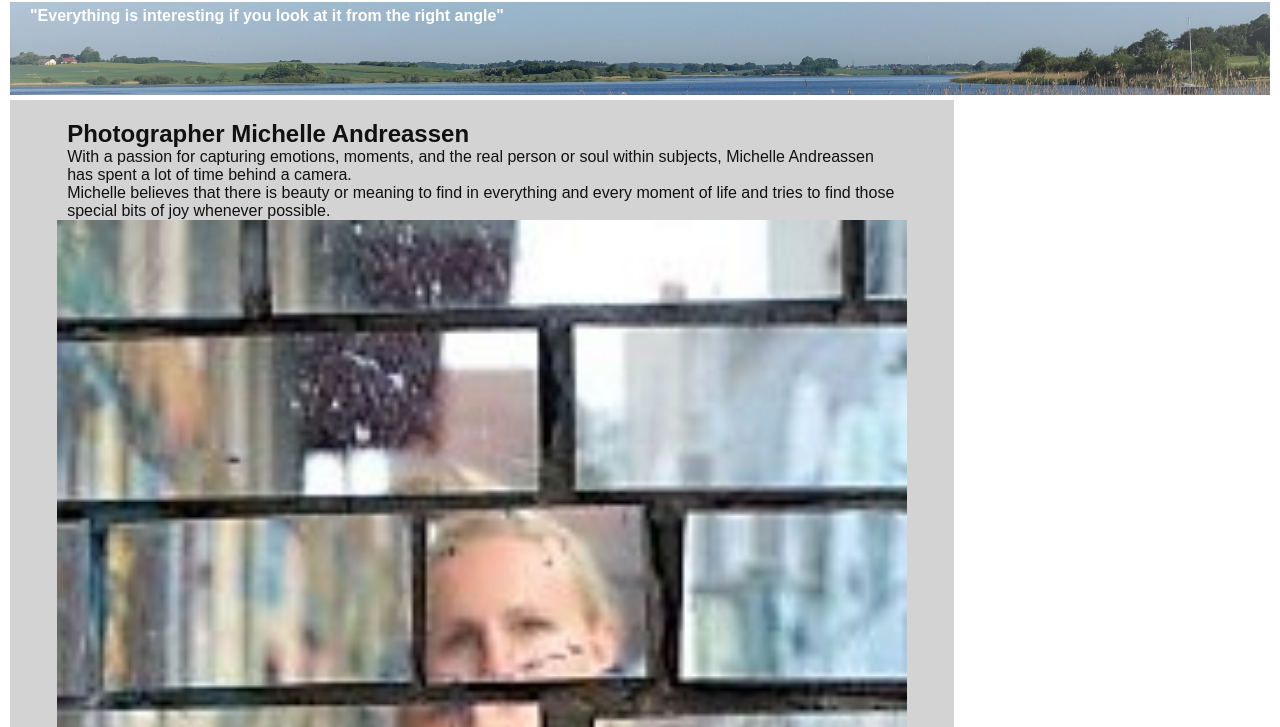
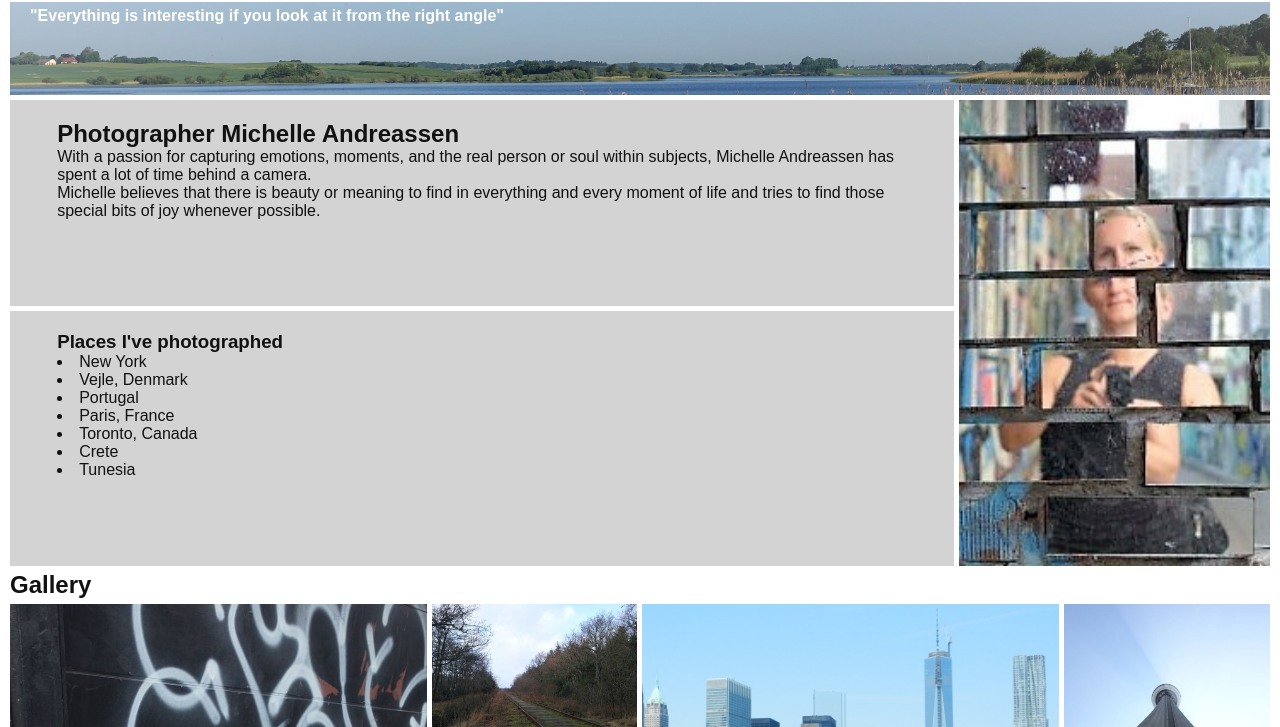
Before and after one commit to itaddiction/foto, a plain HTML site: page index.html in a window 1280 px wide. Shown: the part 73-800 px from the top of the page. Drawn offline with Linux system fonts and the light colour scheme; a web font is replaced by a local one.

Commit message:
Update index.html

```diff
--- a/index.html
+++ b/index.html
@@ -33,13 +33,11 @@
         <h4>"Everything is interesting if you look at it from the right angle"</h4>
     </section>
     <section id="intro">
-        <div class="tekst">
             <h1>Photographer Michelle Andreassen</h1>
             <p>With a passion for capturing emotions, moments, and the real person or soul within subjects, Michelle Andreassen has spent a lot of time behind a camera.</p>
             <p>Michelle believes that there is beauty or meaning to find in everything and every moment of life and tries to find those special bits of joy whenever possible. </p>
-        </div>
-        <div id="foto"><img src="images/michelleandreassenphoto.jpg" alt="Michelle Andreassen"></div>
-    </section>
+        </section>
+        <img id="foto" src="images/michelleandreassenphoto.jpg" alt="Michelle Andreassen">
     <aside>
         <h3>Places I've photographed</h3>
         <ul>
@@ -49,6 +47,7 @@
             <li>Paris, France</li>
             <li>Toronto, Canada</li>
             <li>Crete</li>
+            <li>Tunesia</li>
         </ul>
     </aside>
     <h2 id="gallery">Gallery</h2>
```
